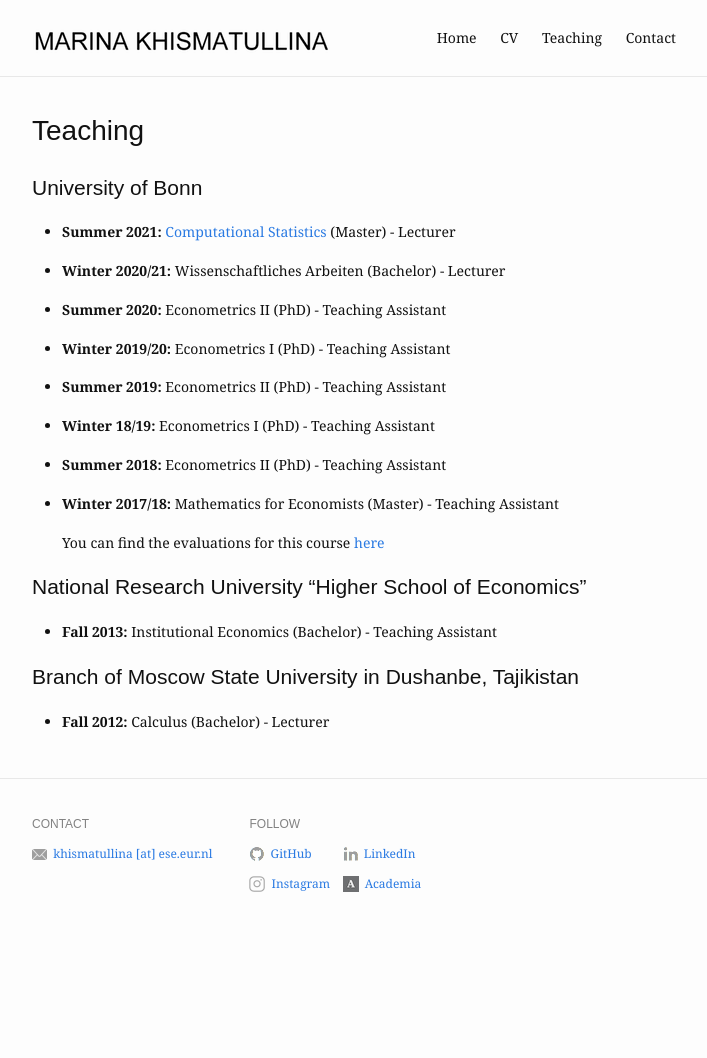
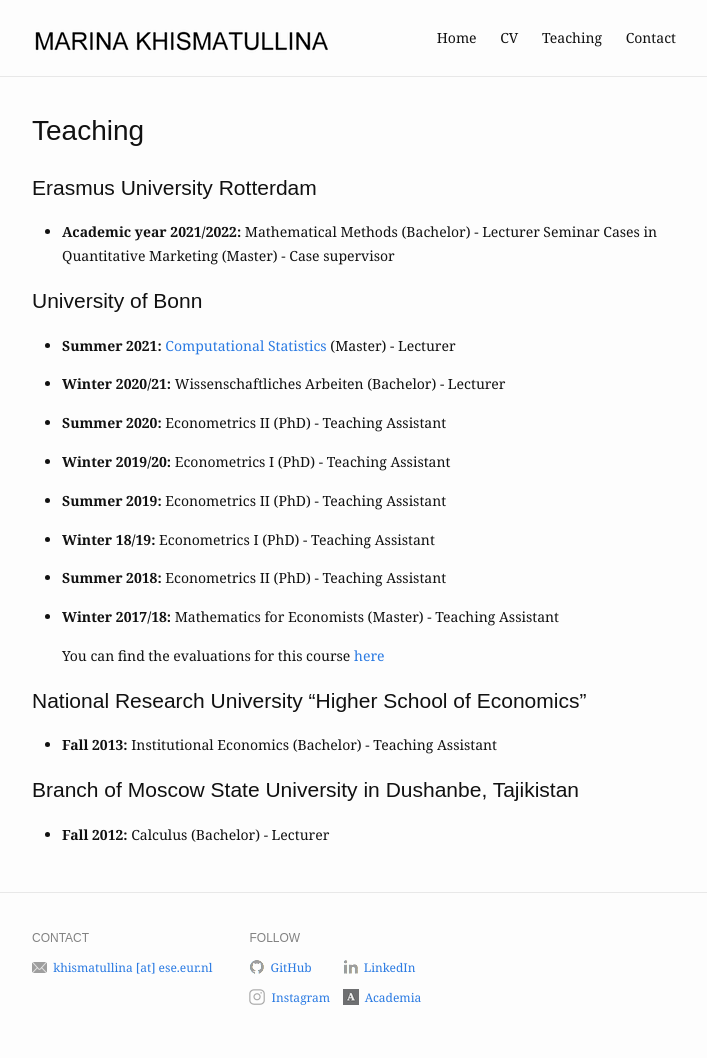
Before and after one commit to marina-khi/marina-khi.github.io, a Jekyll site: the page built from teaching.markdown, in a window 1280 px wide. Shown: the whole page, without its empty margins (286-993 px from the left). Built offline with Jekyll 4.4.1, drawn with Linux system fonts in a browser that asks for light colours; before the commit the page ends 944 px from its top, so only the background shows below that.

Commit message:
added info on teaching

```diff
--- a/contact.markdown
+++ b/contact.markdown
@@ -14,6 +14,4 @@ Burgemeester Oudlaan 50<br/>
 Netherlands<br/>
 </p>
 
-**Phone:** +31 (0)10 408 12 59
-
 **E-mail:** khismatullina [at] ese.eur.nl
--- a/teaching.markdown
+++ b/teaching.markdown
@@ -5,6 +5,12 @@ slug: teaching/
 ---
 
 # Teaching
+
+## Erasmus University Rotterdam
+
+*  **Academic year 2021/2022:**
+   Mathematical Methods (Bachelor) - Lecturer
+   Seminar Cases in Quantitative Marketing (Master) - Case supervisor
 
 ## University of Bonn
 
```
Also changed, not shown: 1 other file.
